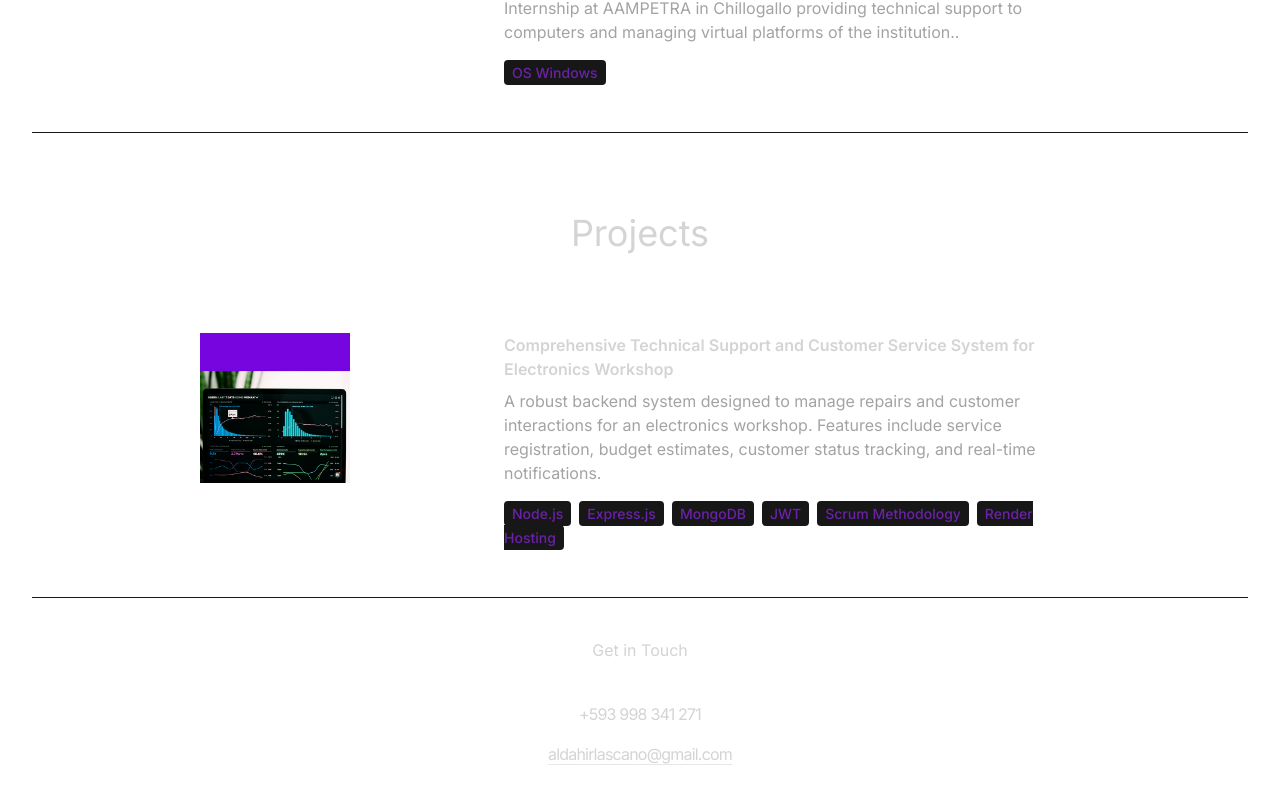
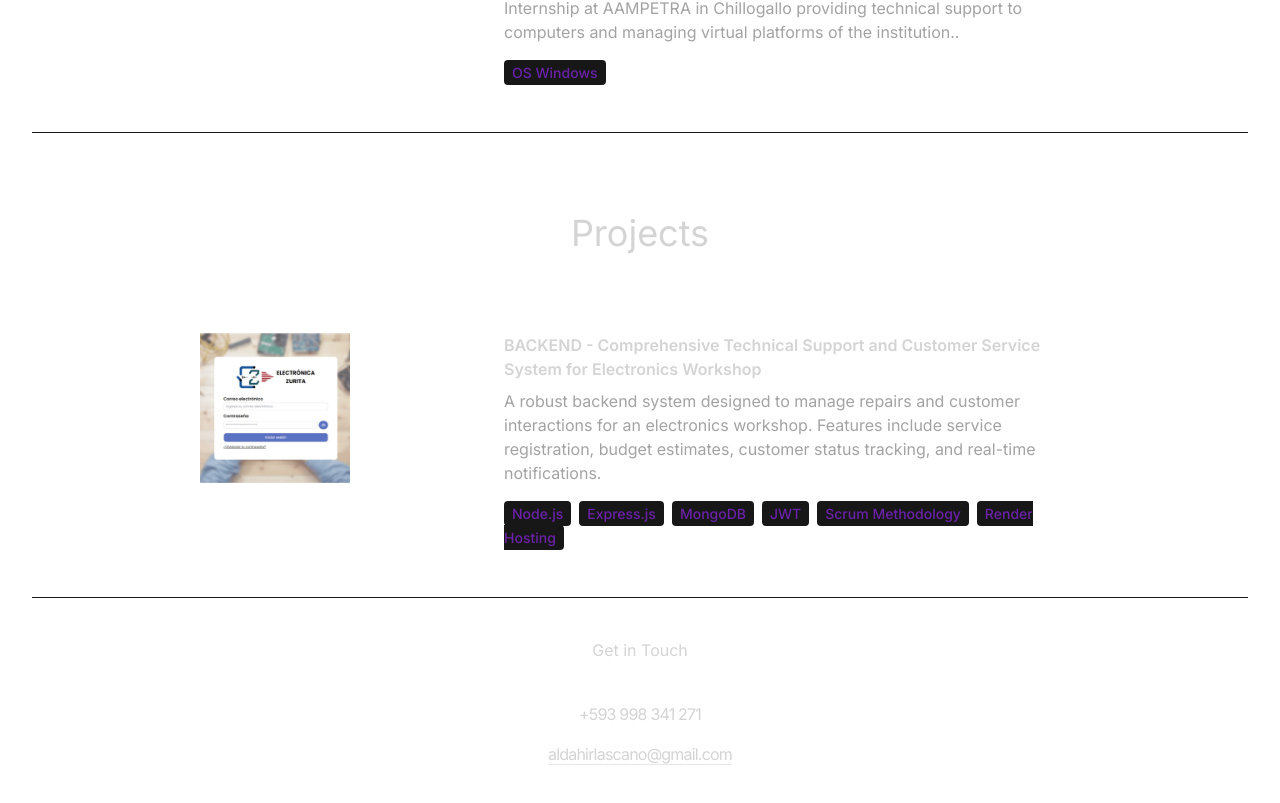
Before and after one commit to LascanoAldahir/REACT-PORTFOLIO, a React (Vite) app: page / in a window 1280 px wide. Shown: the part 2231-3034 px from the top of the page. Built offline with nearby package versions, Linux system fonts and the light colour scheme.

Commit message:
Imagen de Tesis añadida

```diff
--- a/src/constants/index.js
+++ b/src/constants/index.js
@@ -20,7 +20,7 @@ export const EXPERIENCES = [
 
 export const PROJECTS = [
   {
-    title: "Comprehensive Technical Support and Customer Service System for Electronics Workshop",
+    title: "BACKEND - Comprehensive Technical Support and Customer Service System for Electronics Workshop",
     image: project1,
     description:
       "A robust backend system designed to manage repairs and customer interactions for an electronics workshop. Features include service registration, budget estimates, customer status tracking, and real-time notifications.",
```
Also changed, not shown: src/assets/projects/project-1.jpg.
